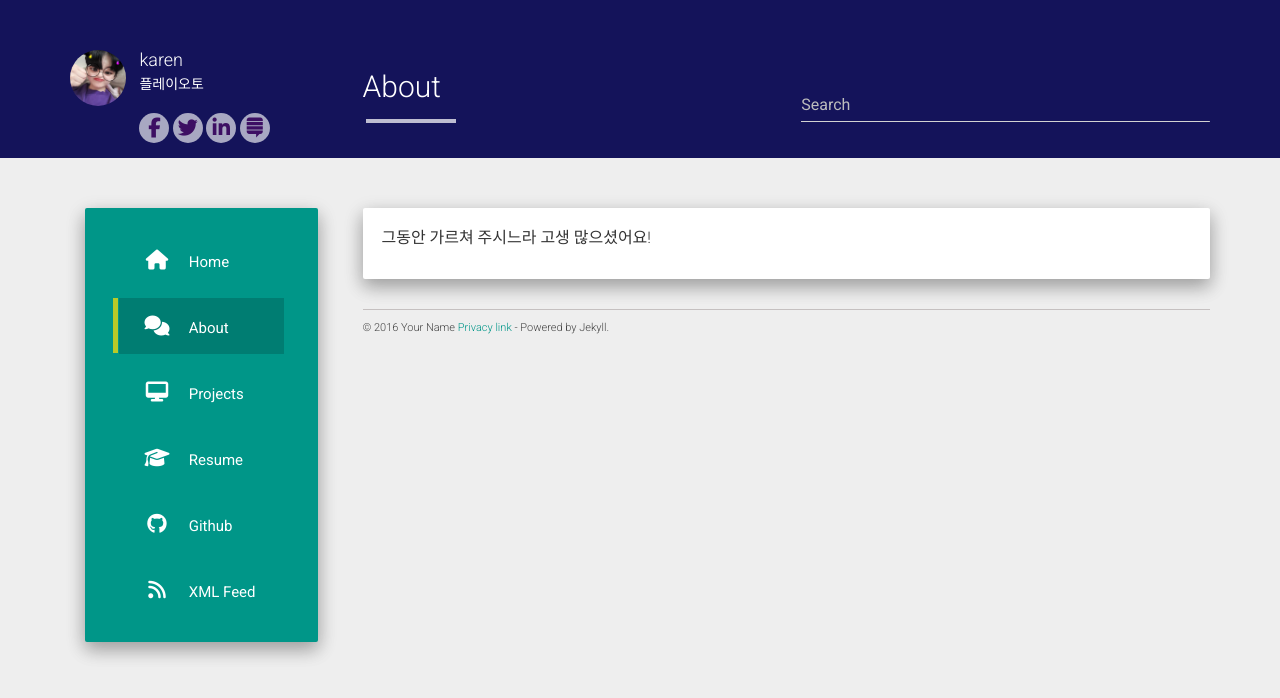
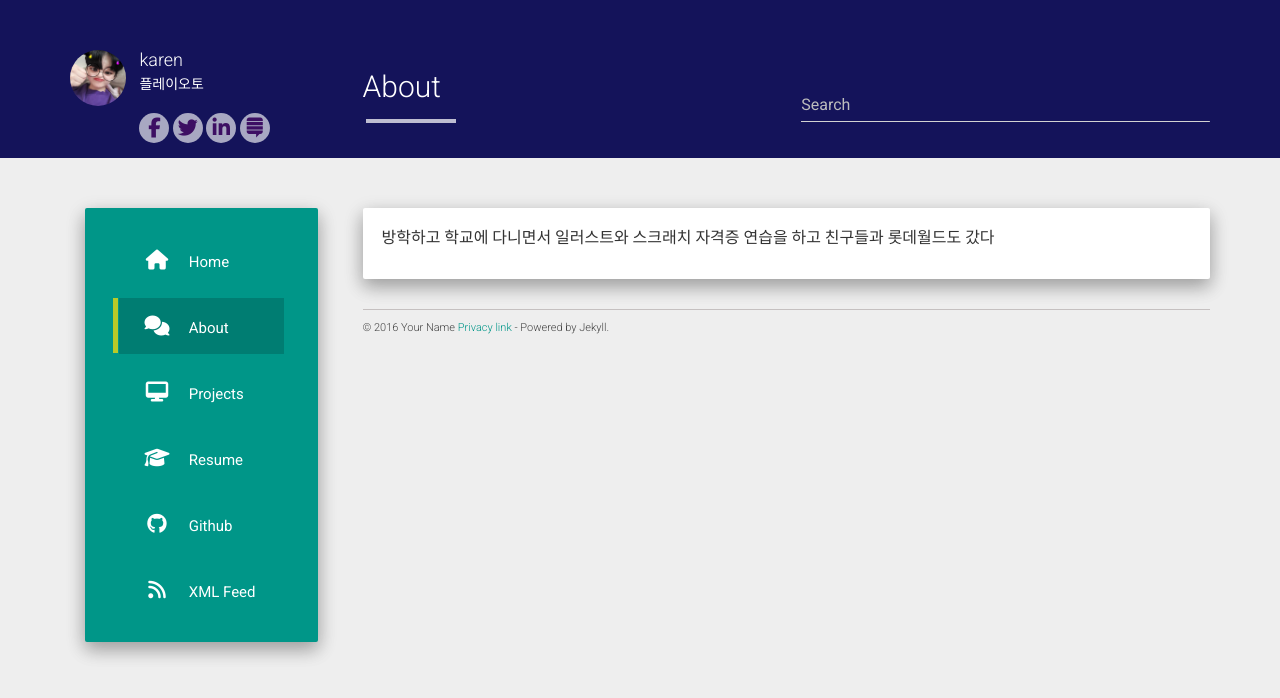
Before and after one commit to lekaren/lekaren.github.io, a Jekyll site: the page built from about.md, in a window 1280 px wide. Shown: the top 698 px of the page. Built offline with Jekyll 4.4.1, drawn with Linux system fonts in a browser that asks for light colours; nearby versions of some CDN libraries.

Commit message:
내용 변경

```diff
--- a/about.md
+++ b/about.md
@@ -4,4 +4,4 @@ title: About
 permalink: /about/
 ---
 
-그동안 가르쳐 주시느라 고생 많으셨어요!
+방학하고 학교에 다니면서 일러스트와 스크래치 자격증 연습을 하고 친구들과 롯데월드도 갔다
```
